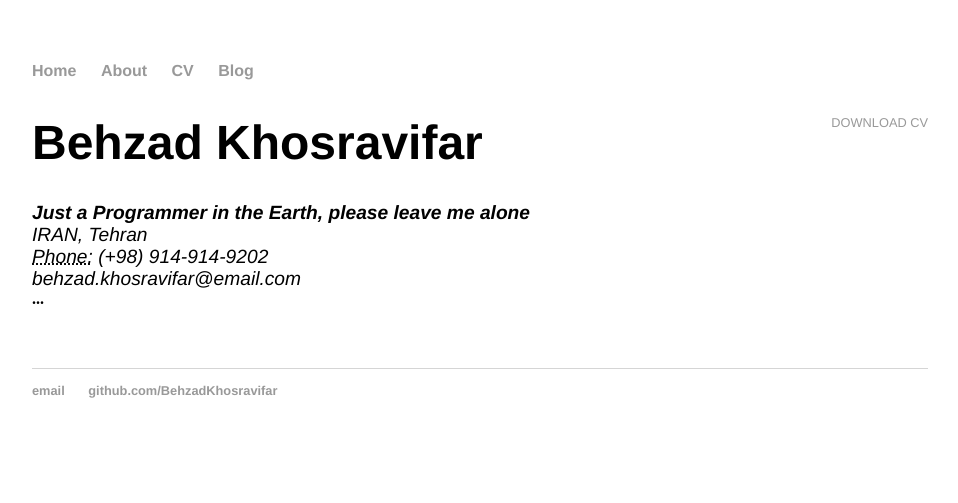
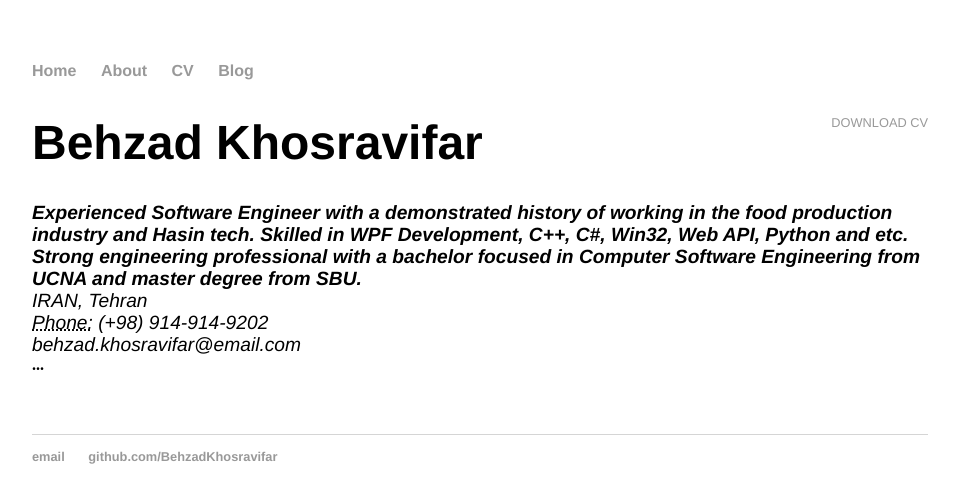
Before and after one commit to bezzad/bezzad.github.io, a Jekyll site: the page built from cv/index.html, in a window 1280 px wide. Shown: the top 503 px of the page, without its empty margins (160-1118 px from the left). Built offline with Jekyll 4.4.1, drawn with Linux system fonts in a browser that asks for light colours.

Commit message:
Update index.html

```diff
--- a/cv/index.html
+++ b/cv/index.html
@@ -7,7 +7,11 @@ title: CV of Behzad Khosravifar
 	<a href="#" class="download" title="Download CV as PDF">Download CV</a>
 	<h1>Behzad Khosravifar</h1>
 	<address>
-		<strong>Just a Programmer in the Earth, please leave me alone</strong>
+		<strong>
+			Experienced Software Engineer with a demonstrated history of working in the food production industry and Hasin tech.
+			Skilled in WPF Development, C++, C#, Win32, Web API, Python and etc.
+			Strong engineering professional with a bachelor focused in Computer Software Engineering from UCNA and master degree from SBU.
+		</strong>
 		<br> IRAN, Tehran
 		<br>
 		<abbr title="phone">Phone:</abbr> (+98) 914-914-9202
```
